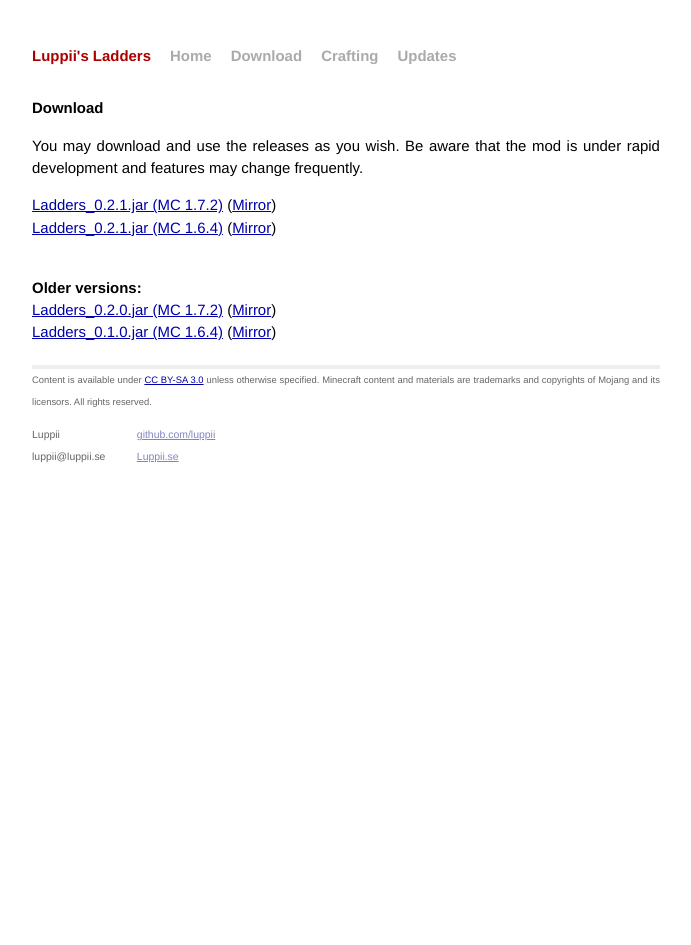
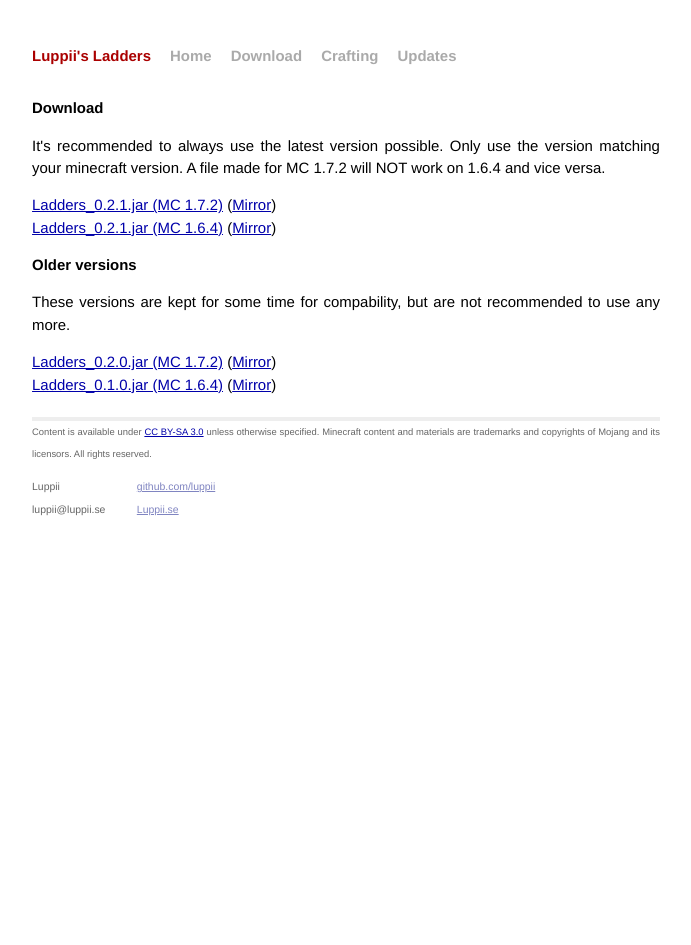
Before and after one commit to Skywebz/LLadders, a Jekyll site: the page built from download/index.html, in a window 1280 px wide. Shown: the whole page, without its empty margins (294-985 px from the left). Built offline with Jekyll 4.4.1, drawn with Linux system fonts in a browser that asks for light colours; nearby versions of some CDN libraries; Markdown is read by kramdown in place of the engine named in the settings.

Commit message:
Update index.html

```diff
--- a/download/index.html
+++ b/download/index.html
@@ -12,12 +12,15 @@ old-releases:
 
 <div id="home">
   <h1>Download</h1>
-  <p>You may download and use the releases as you wish. Be aware that the mod is under rapid development and features may change frequently.</p>
+  <p>It's recommended to always use the latest version possible. Only use the version matching your minecraft version. A file made for MC 1.7.2 will NOT work on 1.6.4 and vice versa.</p>
   <p>
 {% for jar in page.releases %}
     <a href="{{ jar[0] }}">{{ jar[1] }}</a>{% if jar[2] %} (<a href="{{ jar[2] }}">Mirror</a>){% endif %}<br />
-{% endfor %}<br />
-    <h2>Older versions:</h2>
+{% endfor %}
+  </p>
+  <p>
+    <h3>Older versions</h3>
+    <p>These versions are kept for some time for compability, but are not recommended to use any more.</p>
 {% for jar in page.old-releases %}
     <a href="{{ jar[0] }}">{{ jar[1] }}</a>{% if jar[2] %} (<a href="{{ jar[2] }}">Mirror</a>){% endif %}<br />
 {% endfor %}
```
